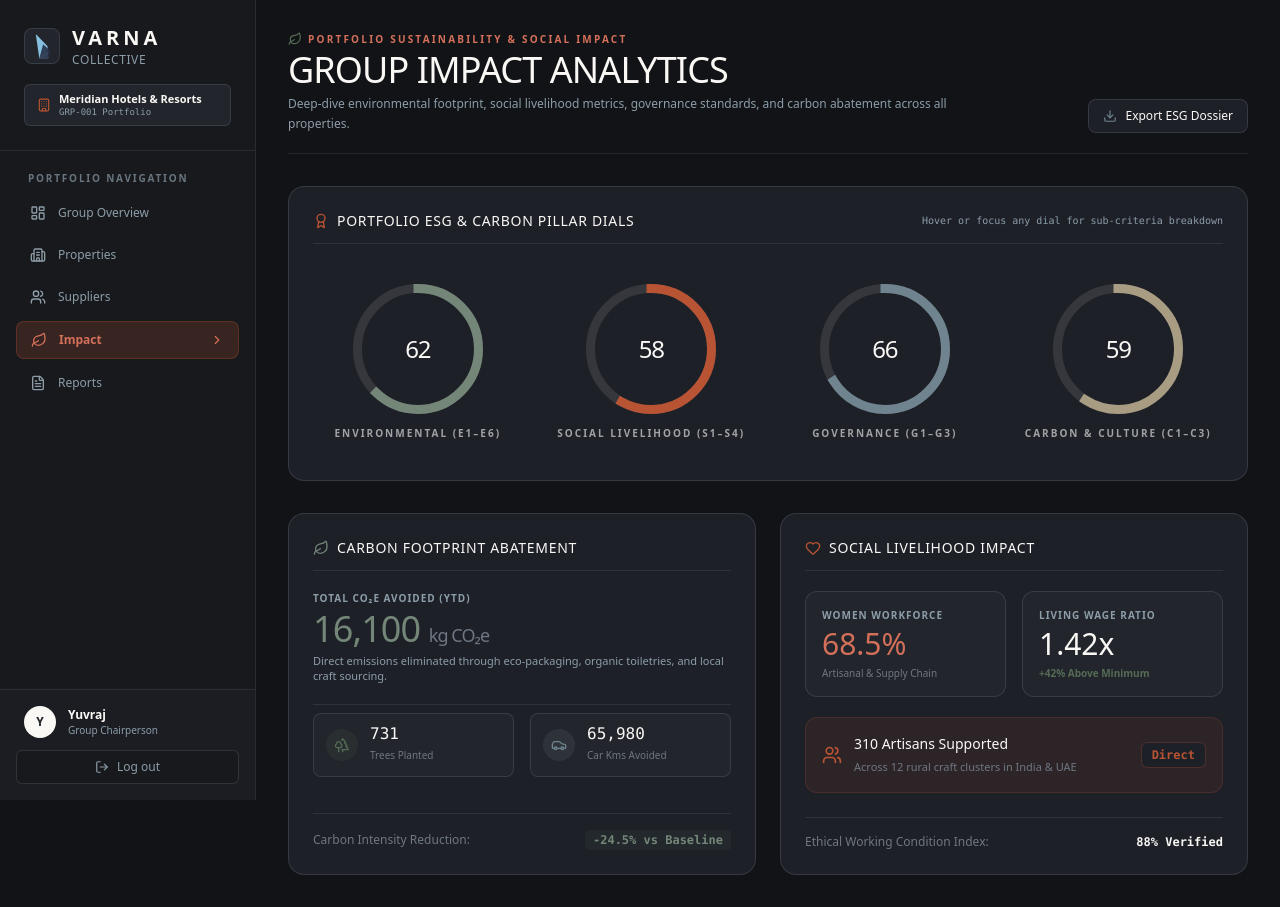
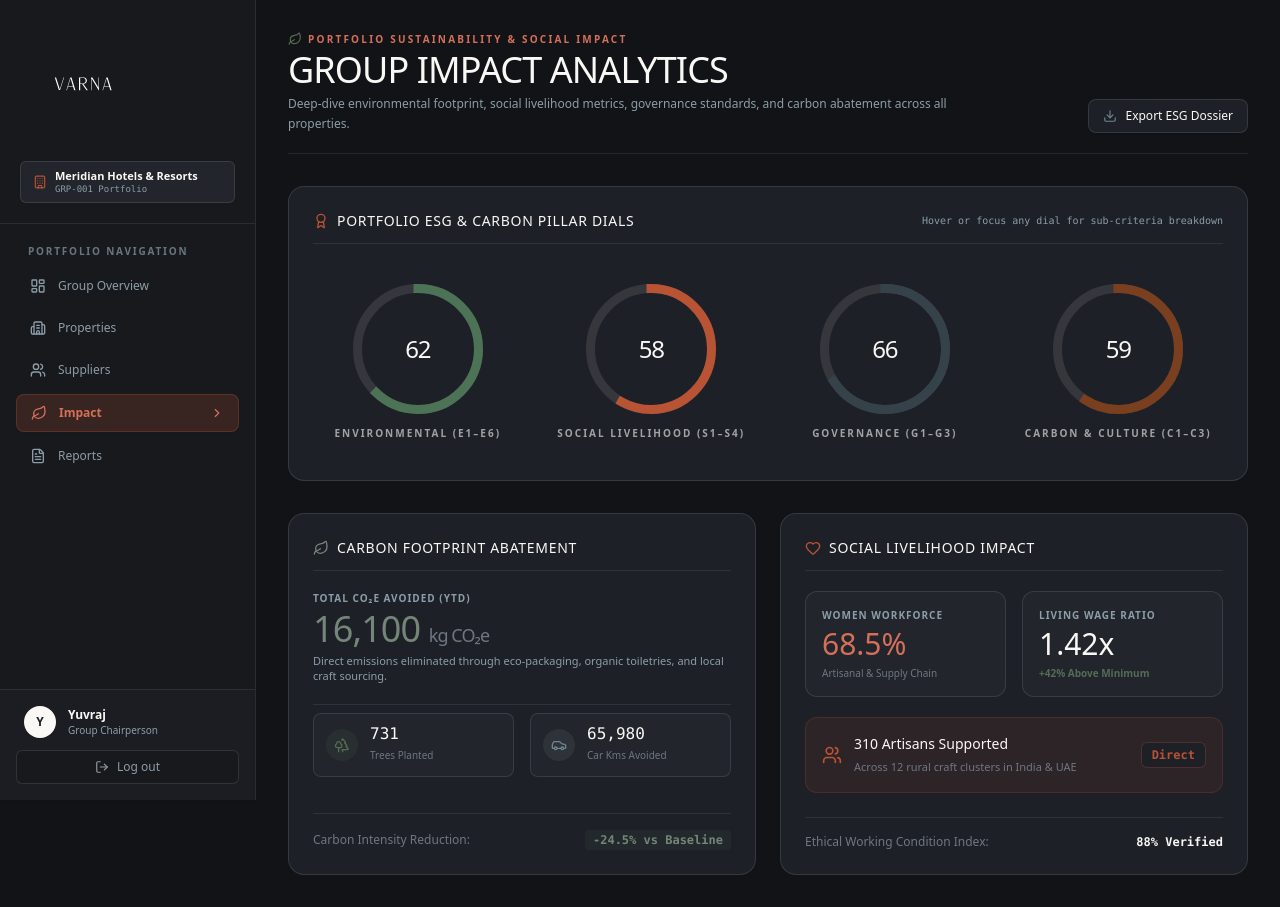
Before and after one commit to varnacollective/varna, a Next.js app: page /group/impact in a window 1280 px wide. Built offline with nearby package versions, Linux system fonts and the light colour scheme; a web font is replaced by a local one.

Commit message:
Removing unnecessary texts in group level Dashboard

```diff
--- a/src/app/group-dashboard/GroupDashboardClient.tsx
+++ b/src/app/group-dashboard/GroupDashboardClient.tsx
@@ -13,7 +13,6 @@ import {
   Trophy,
   AlertTriangle,
   AlertCircle,
-  Calendar,
   Search,
   Sun,
   Moon,
@@ -37,6 +36,8 @@ import {
 import LeaderboardTable from "@/components/Group/LeaderboardTable";
 import RadialGauge from "@/components/ui/RadialGauge";
 import PillarBreakdownHoverCard from "@/components/ui/PillarBreakdownHoverCard";
+import DateRangeFilter from "@/components/ui/DateRangeFilter";
+import { DateRangeProvider } from "@/context/DateRangeContext";
 import {
   type FullGroupDashboardData,
   type HotelLeaderboardItem,
@@ -274,7 +275,6 @@ export default function GroupDashboardClient({ initialData }: GroupDashboardClie
   const { theme, setTheme } = useTheme();
 
   const [searchTerm, setSearchTerm] = useState("");
-  const [selectedPeriod, setSelectedPeriod] = useState("Aug 2026");
 
   const filteredHotels = hotels.filter((h: HotelLeaderboardItem) => {
     const term = searchTerm.toLowerCase();
@@ -304,6 +304,7 @@ export default function GroupDashboardClient({ initialData }: GroupDashboardClie
   };
 
   return (
+    <DateRangeProvider>
     <div className="w-full font-sans">
       {/* ── Top Header Bar / Hero Band ──────────────────────────────────────────────────── */}
       <header className="varna-grp-header px-6 md:px-8 py-8 bg-gradient-to-r from-[#FAF8F5] via-[#F4EFEA] to-[#FAF8F5] dark:from-[#18191D] dark:via-[#22252B] dark:to-[#18191D] border-b border-[#EAE5DC] dark:border-[#8C9DA8]/15 shadow-xs">
@@ -335,19 +336,7 @@ export default function GroupDashboardClient({ initialData }: GroupDashboardClie
                 {theme === "dark" ? <Sun className="w-4 h-4 text-[#C5A059]" /> : <Moon className="w-4 h-4 text-[#1A1F26]" />}
               </button>
 
-              <div className="flex items-center gap-2 bg-white dark:bg-[#1E2028] border border-[#EAE5DC] dark:border-[#8C9DA8]/20 px-3 py-1.5 rounded-lg shadow-xs">
-                <Calendar className="w-3.5 h-3.5 text-[#B85333]" />
-                <select
-                  value={selectedPeriod}
-                  onChange={(e) => setSelectedPeriod(e.target.value)}
-                  className="bg-transparent text-xs font-sans font-semibold text-[#1A1F26] dark:text-[#FAF8F5] focus:outline-none cursor-pointer"
-                >
-                  <option value="Aug 2026" className="bg-white dark:bg-[#1E2028]">Aug 2026</option>
-                  <option value="Jul 2026" className="bg-white dark:bg-[#1E2028]">Jul 2026</option>
-                  <option value="Q2 2026" className="bg-white dark:bg-[#1E2028]">Q2 2026</option>
-                  <option value="FY 2025" className="bg-white dark:bg-[#1E2028]">FY 2025</option>
-                </select>
-              </div>
+              <DateRangeFilter />
             </div>
 
             <div className="text-right hidden sm:block">
@@ -818,5 +807,6 @@ export default function GroupDashboardClient({ initialData }: GroupDashboardClie
         </section>
       </div>
     </div>
+    </DateRangeProvider>
   );
 }
--- a/src/app/group/impact/page.tsx
+++ b/src/app/group/impact/page.tsx
@@ -26,12 +26,12 @@ export default function GroupImpactPage() {
   };
 
   const eSub = [
-    { code: "E1", label: "Carbon Footprint Audit", value: 68, color: "#738678" },
-    { code: "E2", label: "Sustainable Raw Materials", value: 56, color: "#738678" },
-    { code: "E3", label: "Circularity & Waste Reduction", value: 61, color: "#738678" },
-    { code: "E4", label: "Water Conservation & Recycling", value: 65, color: "#738678" },
-    { code: "E5", label: "Non-Toxic & Chemical Safety", value: 60, color: "#738678" },
-    { code: "E6", label: "Zero Waste Packaging Standards", value: 62, color: "#738678" },
+    { code: "E1", label: "Carbon Footprint Audit", value: 68, color: "#4C7355" },
+    { code: "E2", label: "Sustainable Raw Materials", value: 56, color: "#4C7355" },
+    { code: "E3", label: "Circularity & Waste Reduction", value: 61, color: "#4C7355" },
+    { code: "E4", label: "Water Conservation & Recycling", value: 65, color: "#4C7355" },
+    { code: "E5", label: "Non-Toxic & Chemical Safety", value: 60, color: "#4C7355" },
+    { code: "E6", label: "Zero Waste Packaging Standards", value: 62, color: "#4C7355" },
   ];
 
   const sSub = [
@@ -42,15 +42,15 @@ export default function GroupImpactPage() {
   ];
 
   const gSub = [
-    { code: "G1", label: "Legal & Regulatory Compliance", value: 69, color: "#6F848F" },
-    { code: "G2", label: "Ethics & Responsible Sourcing", value: 63, color: "#6F848F" },
-    { code: "G3", label: "Supply Chain Audit Transparency", value: 58, color: "#6F848F" },
+    { code: "G1", label: "Legal & Regulatory Compliance", value: 69, color: "#36424A" },
+    { code: "G2", label: "Ethics & Responsible Sourcing", value: 63, color: "#36424A" },
+    { code: "G3", label: "Supply Chain Audit Transparency", value: 58, color: "#36424A" },
   ];
 
   const cSub = [
-    { code: "C1", label: "Craft Authenticity & Heritage", value: 65, color: "#A89C82" },
-    { code: "C2", label: "Rare Skill Preservation", value: 59, color: "#A89C82" },
-    { code: "C3", label: "Climate Vulnerability Mitigation", value: 62, color: "#A89C82" },
+    { code: "C1", label: "Craft Authenticity & Heritage", value: 65, color: "#7A3F1E" },
+    { code: "C2", label: "Rare Skill Preservation", value: 59, color: "#7A3F1E" },
+    { code: "C3", label: "Climate Vulnerability Mitigation", value: 62, color: "#7A3F1E" },
   ];
 
   return (
@@ -100,7 +100,7 @@ export default function GroupImpactPage() {
             pillarLabel="Environmental"
             pillarScore={pillarScores.e}
             pillarKey="E"
-            color="#738678"
+            color="#4C7355"
             items={eSub.map((i) => ({ code: i.code, name: i.label, score: i.value, color: i.color }))}
           >
             <div className="flex flex-col items-center p-2 rounded-xl hover:bg-black/5 dark:hover:bg-white/5 transition-colors">
@@ -108,7 +108,7 @@ export default function GroupImpactPage() {
                 value={pillarScores.e}
                 size={130}
                 strokeWidth={9}
-                color="#738678"
+                color="#4C7355"
                 label="Environmental (E1–E6)"
                 delay={0.1}
               />
@@ -138,7 +138,7 @@ export default function GroupImpactPage() {
             pillarLabel="Governance"
             pillarScore={pillarScores.g}
             pillarKey="G"
-            color="#6F848F"
+            color="#36424A"
             items={gSub.map((i) => ({ code: i.code, name: i.label, score: i.value, color: i.color }))}
           >
             <div className="flex flex-col items-center p-2 rounded-xl hover:bg-black/5 dark:hover:bg-white/5 transition-colors">
@@ -146,7 +146,7 @@ export default function GroupImpactPage() {
                 value={pillarScores.g}
                 size={130}
                 strokeWidth={9}
-                color="#6F848F"
+                color="#36424A"
                 label="Governance (G1–G3)"
                 delay={0.3}
               />
@@ -157,7 +157,7 @@ export default function GroupImpactPage() {
             pillarLabel="Cultural"
             pillarScore={pillarScores.c}
             pillarKey="C"
-            color="#A89C82"
+            color="#7A3F1E"
             items={cSub.map((i) => ({ code: i.code, name: i.label, score: i.value, color: i.color }))}
           >
             <div className="flex flex-col items-center p-2 rounded-xl hover:bg-black/5 dark:hover:bg-white/5 transition-colors">
@@ -165,7 +165,7 @@ export default function GroupImpactPage() {
                 value={pillarScores.c}
                 size={130}
                 strokeWidth={9}
-                color="#A89C82"
+                color="#7A3F1E"
                 label="Carbon &amp; Culture (C1–C3)"
                 delay={0.4}
               />
--- a/src/components/GroupSidebar.tsx
+++ b/src/components/GroupSidebar.tsx
@@ -59,29 +59,20 @@ export default function GroupSidebar({
       <aside className="varna-grp-sidebar w-64 h-screen sticky top-0 flex flex-col justify-between bg-white dark:bg-[#18191D] border-r border-[#EAE5DC] dark:border-[#8C9DA8]/15 text-[#1A1F26] dark:text-[#FAF8F5] transition-colors duration-300 z-30 select-none shadow-xs shrink-0">
         {/* ── Top Branding Area ──────────────────────────────────────────────── */}
         <div>
-          <div className="varna-grp-sidebar-branding p-6 border-b border-[#EAE5DC] dark:border-[#8C9DA8]/15 flex flex-col gap-3">
-            <div className="flex items-center gap-3">
-              <div className="relative w-9 h-9 flex-shrink-0 flex items-center justify-center rounded-lg bg-[#FAF8F5] dark:bg-[#22252B] border border-[#EAE5DC] dark:border-[#8C9DA8]/20 p-1.5 shadow-xs">
-                <Image
-                  src="/varna-logo.svg"
-                  alt="Varna Collective Logo"
-                  width={28}
-                  height={28}
-                  className="object-contain dark:invert"
-                  priority
-                />
-              </div>
-              <div className="varna-grp-sidebar-label flex flex-col">
-                <span className="font-sans text-xl uppercase tracking-[0.2em] font-bold text-[#1A1F26] dark:text-[#FAF8F5]">
-                  VARNA
-                </span>
-                <span className="font-sans text-xs tracking-wider text-[#6E7781] dark:text-[#8C9DA8] uppercase">
-                  Collective
-                </span>
-              </div>
+          <div className="varna-grp-sidebar-branding px-5 py-5 border-b border-[#EAE5DC] dark:border-[#8C9DA8]/15 flex flex-col gap-3">
+            {/* Varnawordmark — mirrors client sidebar branding */}
+            <div className="flex items-center justify-start overflow-visible">
+              <Image
+                src="/assets/Varnawordmark.svg"
+                alt="Varna"
+                width={128}
+                height={40}
+                priority
+                className="w-32 h-auto object-contain dark:invert transition-all duration-300"
+              />
             </div>
 
-            <div className="varna-grp-sidebar-label mt-1 px-3 py-1.5 rounded-md bg-[#FAF8F5] dark:bg-[#22252B] border border-[#EAE5DC] dark:border-[#8C9DA8]/20 flex items-center gap-2">
+            <div className="varna-grp-sidebar-label px-3 py-1.5 rounded-md bg-[#FAF8F5] dark:bg-[#22252B] border border-[#EAE5DC] dark:border-[#8C9DA8]/20 flex items-center gap-2">
               <Building className="w-3.5 h-3.5 text-[#B85333] shrink-0" />
               <div className="flex flex-col overflow-hidden">
                 <span className="text-[11px] font-sans font-semibold text-[#1A1F26] dark:text-[#FAF8F5] truncate">
```
